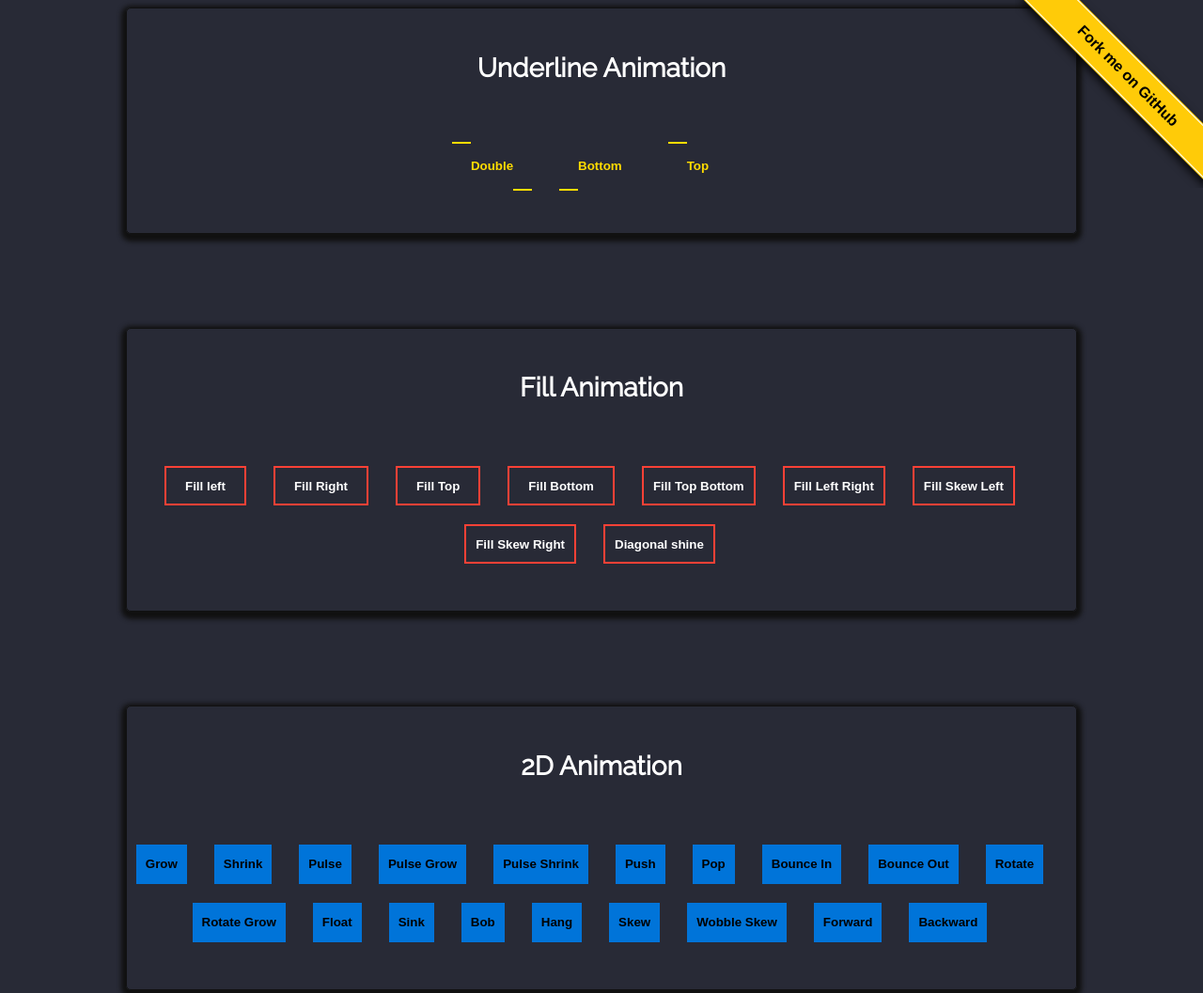
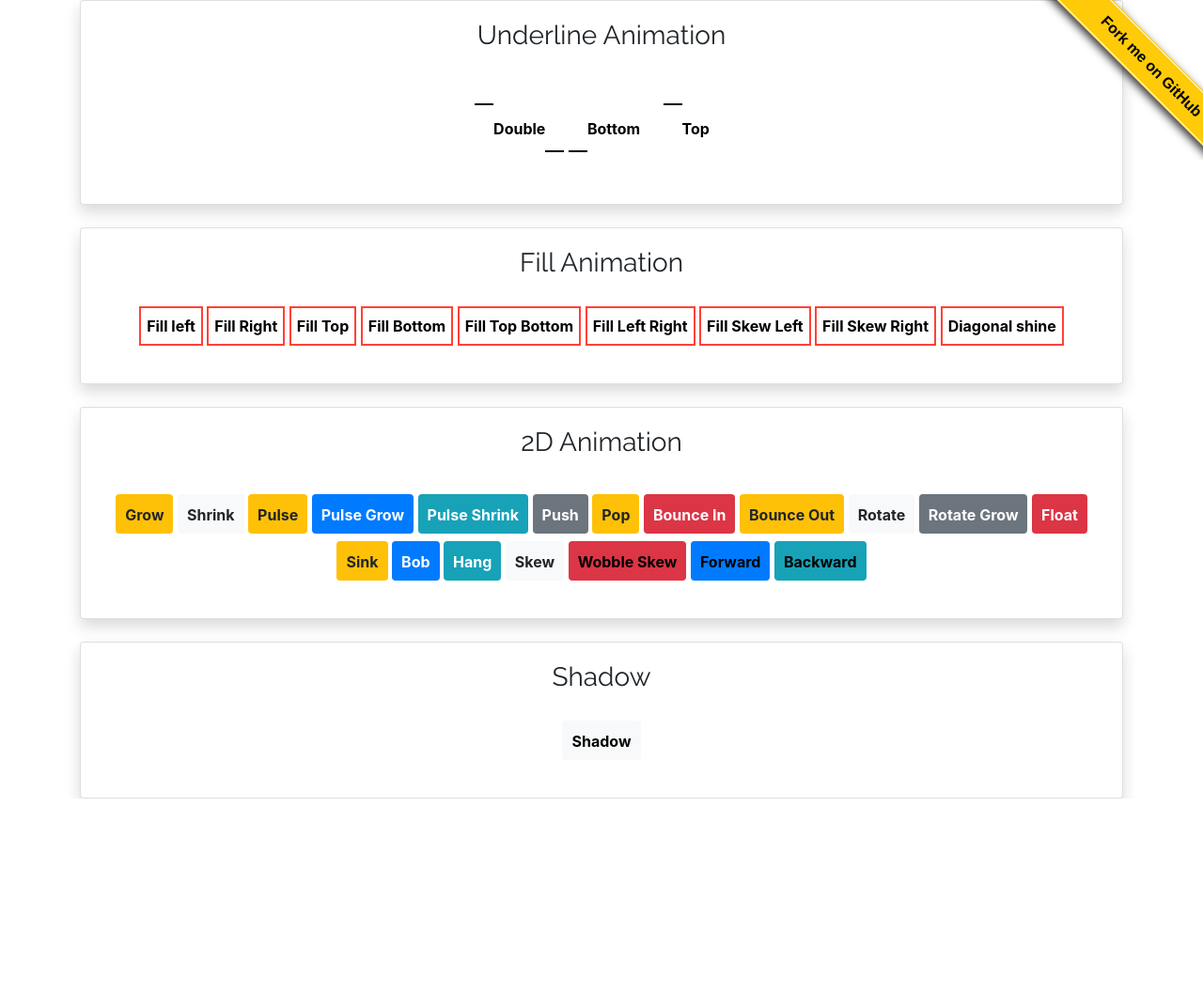
Before and after one commit to knowankit/hoveron, a website: page index.html in a window 1280 px wide. Shown: the top 1057 px of the page at 94% size. After the commit the page ends 850 px from the top, so only its background shows below. Drawn offline with nearby package versions, Linux system fonts and the light colour scheme.

Commit message:
added bootstrap support

```diff
--- a/index.html
+++ b/index.html
@@ -6,20 +6,85 @@
   <meta name="viewport" content="width=device-width, initial-scale=1.0">
   <meta http-equiv="X-UA-Compatible" content="ie=edge">
   <title>Hover On</title>
+  <link rel="stylesheet" href="https://stackpath.bootstrapcdn.com/bootstrap/4.3.1/css/bootstrap.min.css"
+    integrity="sha384-ggOyR0iXCbMQv3Xipma34MD+dH/1fQ784/j6cY/iJTQUOhcWr7x9JvoRxT2MZw1T" crossorigin="anonymous">
   <link href="./source/sass/hover-on.css" type="text/css" rel="stylesheet" />
   <!-- <link href="./components.css" type="text/css" rel="stylesheet" /> -->
   <link href="https://fonts.googleapis.com/css?family=Raleway" rel="stylesheet">
 </head>
 
 <body>
-      <div class="container text-center">
-          <style>#forkongithub a{background:#ffcb08;color:black;text-decoration:none;font-family:arial,sans-serif;text-align:center;font-weight:bold;padding:5px 40px;font-size:1rem;line-height:2rem;position:relative;transition:0.5s;}#forkongithub a:hover{background:black;color:#ffcb08;}#forkongithub a::before,#forkongithub a::after{content:"";width:100%;display:block;position:absolute;top:1px;left:0;height:1px;background:#fff;}#forkongithub a::after{bottom:1px;top:auto;}@media screen and (min-width:800px){#forkongithub{position:fixed;display:block;top:0;right:0;width:200px;overflow:hidden;height:200px;z-index:9999;}#forkongithub a{width:200px;position:absolute;top:60px;right:-60px;transform:rotate(45deg);-webkit-transform:rotate(45deg);-ms-transform:rotate(45deg);-moz-transform:rotate(45deg);-o-transform:rotate(45deg);box-shadow:4px 4px 10px rgba(0,0,0,0.8);}}</style><span id="forkongithub"><a href="https://github.com/knowankit/hoveron">Fork me on GitHub</a></span>
+    <style>
+      #forkongithub a {
+        background: #ffcb08;
+        color: black;
+        text-decoration: none;
+        font-family: arial, sans-serif;
+        text-align: center;
+        font-weight: bold;
+        padding: 5px 40px;
+        font-size: 1rem;
+        line-height: 2rem;
+        position: relative;
+        transition: 0.5s;
+      }
+
+      #forkongithub a:hover {
+        background: black;
+        color: #ffcb08;
+      }
+
+      #forkongithub a::before,
+      #forkongithub a::after {
+        content: "";
+        width: 100%;
+        display: block;
+        position: absolute;
+        top: 1px;
+        left: 20px;
+        height: 1px;
+        background: #fff;
+      }
+
+      #forkongithub a::after {
+        bottom: 1px;
+        top: auto;
+      }
+
+      @media screen and (min-width:800px) {
+        #forkongithub {
+          position: fixed;
+          display: block;
+          top: -30px;
+          right: -145px;
+          width: 400px;
+          overflow: hidden;
+          height: 200px;
+          z-index: 9999;
+        }
+
+        #forkongithub a {
+          width: 400px;
+          position: absolute;
+          top: 80px;
+          right: 0px;
+          transform: rotate(45deg);
+          -webkit-transform: rotate(45deg);
+          -ms-transform: rotate(45deg);
+          -moz-transform: rotate(45deg);
+          -o-transform: rotate(45deg);
+          box-shadow: 4px 4px 10px rgba(0, 0, 0, 0.8);
+        }
+      }
+    </style><span id="forkongithub"><a href="https://github.com/knowankit/hoveron">Fork me on GitHub</a></span>
+
+    <div class="container text-center">
 
     <!--Underline Animation  -->
     <div class="card shadow">
       <div class="card-body">
         <h5 class="card-title text-center railway-heading">Underline Animation</h5>
-        <div class="mt-4">
+        <div class="margin">
           <button class='btn-underline margin'>
             Double
           </button>
@@ -34,10 +99,10 @@
         </div>
       </div>
     </div>
-    <div class="card shadow">
+    <div class="card shadow mt-4">
       <div class="card-body">
         <h5 class="card-title text-center railway-heading">Fill Animation</h5>
-        <div class="mt-4">
+        <div class="margin">
           <button class="btn-fill-left">Fill left</button>
           <button class="btn-fill-right">Fill Right</button>
           <button class="btn-fill-top">Fill Top</button>
@@ -52,38 +117,38 @@
     </div>
 
     <!-- 2D Animation -->
-    <div class="card shadow">
+    <div class="card shadow mt-4 ">
       <div class="card-body">
         <h5 class="card-title text-center railway-heading">2D Animation</h5>
-        <div class="mt-4">
-          <button class="btn-grow">Grow</button>
-          <button class="btn-shrink">Shrink</button>
-          <button class="btn-pulse">Pulse</button>
-          <button class="btn-pulse-grow">Pulse Grow</button>
-          <button class="btn-pulse-shrink">Pulse Shrink</button>
-          <button class="btn-push">Push</button>
-          <button class="btn-pop">Pop</button>
-          <button class="btn-bounce-in">Bounce In</button>
-          <button class="btn-bounce-out">Bounce Out</button>
-          <button class="btn-rotate">Rotate</button>
-          <button class="btn-rotate-grow">Rotate Grow</button>
-          <button class="btn-float">Float</button>
-          <button class="btn-sink">Sink</button>
-          <button class="btn-bob">Bob</button>
-          <button class="btn-hang">Hang</button>
-          <button class="btn-skew">Skew</button>
-          <button class='btn-wobble-skew'>Wobble Skew</button>
-          <button class='btn-forward'>Forward</button>
-          <button class='btn-backward'>Backward</button>
+        <div class="margin">
+          <button class=" btn btn-warning btn-grow mt-2">Grow</button>
+          <button class=" btn btn-light btn-shrink mt-2">Shrink</button>
+          <button class="btn btn-warning btn-pulse mt-2">Pulse</button>
+          <button class="btn btn-primary btn-pulse-grow mt-2">Pulse Grow</button>
+          <button class="btn btn-info btn-pulse-shrink mt-2">Pulse Shrink</button>
+          <button class="btn btn-secondary btn-push mt-2">Push</button>
+          <button class="btn btn-warning btn-pop mt-2">Pop</button>
+          <button class="btn btn-danger btn-bounce-in mt-2">Bounce In</button>
+          <button class="btn btn-warning btn-bounce-out mt-2">Bounce Out</button>
+          <button class="btn btn-light btn-rotate mt-2">Rotate</button>
+          <button class="btn btn-secondary btn-rotate-grow mt-2">Rotate Grow</button>
+          <button class="btn btn-danger btn-float mt-2">Float</button>
+          <button class="btn btn-warning btn-sink mt-2">Sink</button>
+          <button class="btn btn-primary btn-bob mt-2">Bob</button>
+          <button class="btn btn-info btn-hang mt-2">Hang</button>
+          <button class="btn btn-light btn-skew mt-2">Skew</button>
+          <button class='btn btn-danger btn-wobble-skew mt-2'>Wobble Skew</button>
+          <button class='btn btn-primary btn-forward mt-2'>Forward</button>
+          <button class='btn btn-info btn-backward mt-2'>Backward</button>
         </div>
       </div>
     </div>
     <!-- Shadow Card -->
-    <div class="card shadow">
+    <div class="card shadow mt-4">
       <div class="card-body">
         <h5 class="card-title text-center railway-heading">Shadow</h5>
-        <div class="mt-4">
-          <button class='btn-shadow'>
+        <div class="margin">
+          <button class='btn btn-light btn-shadow'>
             Shadow</button>
         </div>
       </div>
--- a/package.json
+++ b/package.json
@@ -1,8 +1,8 @@
 {
   "name": "hover-on",
-  "version": "1.0.1",
+  "version": "1.0.2",
   "description": "A file containing basics of button animation",
-  "main": "components.css",
+  "main": "hover-on.css",
   "scripts": {
     "test": "echo \"Error: no test specified\" && exit 1"
   },
--- a/source/sass/button/_2d-animation.scss
+++ b/source/sass/button/_2d-animation.scss
@@ -6,7 +6,6 @@ $two-d-color: #0074D9;
   font-weight: bold;
   cursor: pointer;
   transition: all 0.2s;
-  background-color: $two-d-color;
 }
 .btn-grow:hover {
   transform: scale(1.1);
@@ -19,7 +18,6 @@ $two-d-color: #0074D9;
   font-weight: bold;
   cursor: pointer;
   transition: all 0.2s;
-  background-color: $two-d-color;
 }
 .btn-pulse:hover {
   animation-name: pulse;
@@ -34,7 +32,6 @@ $two-d-color: #0074D9;
   font-weight: bold;
   cursor: pointer;
   transition: all 0.2s;
-  background-color: $two-d-color;
 }
 .btn-shrink:hover {
   transform: scale(0.9);
@@ -42,7 +39,6 @@ $two-d-color: #0074D9;
 .btn-pulse-shrink{
   border: none;
   padding: 10px;
-  background-color: $two-d-color;
   height: 42px;
   font-weight: bold;
   cursor: pointer;
@@ -55,7 +51,6 @@ $two-d-color: #0074D9;
   animation-direction: alternate;
 }
 .btn-pulse-grow{
-  background-color: $two-d-color;
   border: none;
   padding: 10px;
   height: 42px;
@@ -70,7 +65,6 @@ $two-d-color: #0074D9;
   animation-direction: alternate;
 }
 .btn-pop{
-  background-color: $two-d-color;
   border: none;
   padding: 10px;
   height: 42px;
@@ -85,7 +79,6 @@ $two-d-color: #0074D9;
   animation-direction: alternate;
 }
 .btn-push{
-  background-color: $two-d-color;
   border: none;
   padding: 10px;
   height: 42px;
@@ -100,7 +93,6 @@ $two-d-color: #0074D9;
   animation-direction: alternate;
 }
 .btn-bounce-in{
-  background-color: $two-d-color;
   border: none;
   padding: 10px;
   height: 42px;
@@ -115,7 +107,6 @@ $two-d-color: #0074D9;
   animation-fill-mode: forwards;
 }
 .btn-bounce-out{
-  background-color: $two-d-color;
   border: none;
   padding: 10px;
   height: 42px;
@@ -131,7 +122,6 @@ $two-d-color: #0074D9;
 }
 .btn-bounce-out{
   border: none;
-  background-color: $two-d-color;
   padding: 10px;
   height: 42px;
   font-weight: bold;
@@ -145,7 +135,6 @@ $two-d-color: #0074D9;
   animation-fill-mode: forwards;
 }
 .btn-rotate{
-  background-color: $two-d-color;
   border: none;
   padding: 10px;
   height: 42px;
@@ -160,7 +149,6 @@ $two-d-color: #0074D9;
 }
 .btn-rotate-grow{
   border: none;
-  background-color: $two-d-color;
   padding: 10px;
   height: 42px;
   font-weight: bold;
@@ -173,7 +161,6 @@ $two-d-color: #0074D9;
   animation-fill-mode: forwards;
 }
 .btn-float {
-  background-color: $two-d-color;
   border: none;
   padding: 10px;
   height: 42px;
@@ -186,7 +173,6 @@ $two-d-color: #0074D9;
 }
 
 .btn-sink {
-  background-color: $two-d-color;
   border: none;
   padding: 10px;
   height: 42px;
@@ -199,7 +185,6 @@ $two-d-color: #0074D9;
 }
 
 .btn-bob {
-  background-color: $two-d-color;
   border: none;
   padding: 10px;
   height: 42px;
@@ -214,7 +199,6 @@ $two-d-color: #0074D9;
 }
 
 .btn-hang {
-  background-color: $two-d-color;
   border: none;
   padding: 10px;
   height: 42px;
@@ -228,7 +212,6 @@ $two-d-color: #0074D9;
   animation-direction: alternate;
 }
 .btn-skew {
-  background-color: $two-d-color;
   border: none;
   padding: 10px;
   height: 42px;
@@ -241,7 +224,6 @@ $two-d-color: #0074D9;
 }
 
 .btn-wobble-skew {
-  background-color: $two-d-color;
   padding: 10px;
   height: 42px;
   cursor: pointer;
@@ -266,7 +248,6 @@ $two-d-color: #0074D9;
   font-weight: bold;
   color: black;
   transition: all 0.25s;
-  background-color: $two-d-color;
 }
 .btn-forward:hover {
   transform: translatex(10px);
@@ -277,7 +258,6 @@ $two-d-color: #0074D9;
   cursor: pointer;
   position: relative;
   border: none;
-  background-color: $two-d-color;
   font-weight: bold;
   color: black;
   transition: all 0.25s;
--- a/source/sass/button/_fill.scss
+++ b/source/sass/button/_fill.scss
@@ -1,13 +1,14 @@
 
   .btn-fill-left{
     background-color: transparent;
-    padding: 10px 20px;
     height: 42px;
     font-weight: bold;
     position: relative;
     cursor: pointer;
     border: 2px solid #FF4136;
-    color: white;
+    color: black;
+    z-index: 1;
+    text-align: center;
   }
   .btn-fill-left::before{
     content: '';
@@ -19,22 +20,23 @@
     left: 0px;
     z-index:-1;
     transition: all 0.25s;
-    color: white;
+    color: black;
   }
   .btn-fill-left:hover::before{
     width:100%;
+    color: red !important;
   }
 
   //Fill right
   .btn-fill-right{
      background-color: transparent;
-    padding: 10px 20px;
     height: 42px;
     font-weight: bold;
     position: relative;
     cursor: pointer;
     border: 2px solid #FF4136;
-    color: white;
+    color: black;
+    z-index: 1;
   }
   .btn-fill-right::before{
     content: '';
@@ -48,7 +50,7 @@
      transition: all 0.25s;
   }
   .btn-fill-right:hover{
-    color: white;
+    color: black;
   }
   .btn-fill-right:hover::before{
     width:100%;
@@ -56,14 +58,14 @@
 
   // Fill top
   .btn-fill-top{
-     background-color: transparent;
-    padding: 10px 20px;
+    background-color: transparent;
     height: 42px;
     font-weight: bold;
     position: relative;
     cursor: pointer;
     border: 2px solid #FF4136;
-    color: white;
+    color: black;
+    z-index: 1;
   }
   .btn-fill-top::before{
     content: '';
@@ -85,13 +87,13 @@
 
   .btn-fill-bottom{
      background-color: transparent;
-    padding: 10px 20px;
     height: 42px;
     font-weight: bold;
     position: relative;
     cursor: pointer;
     border: 2px solid #FF4136;
-    color: white;
+    color: black;
+    z-index: 1;
   }
   .btn-fill-bottom::before{
     content: '';
@@ -111,17 +113,17 @@
   //Fill Top bottom
 
   .btn-top-bottom{
-    padding: 10px;
     height: 42px;
     cursor: pointer;
     position:relative;
     border: 2px solid #FF4136;
     background-color: transparent;
     font-weight: bold;
-    color: white;
+    color: black;
+    z-index: 1;
   }
   .btn-top-bottom:hover{
-    color: white;
+    color: black;
   }
   .btn-top-bottom::before{
     content: '';
@@ -155,17 +157,17 @@
   //Fill left right
 
   .btn-left-right{
-    padding: 10px;
     height: 42px;
     cursor: pointer;
     position:relative;
     border: 2px solid #FF4136;
     background-color: transparent;
     font-weight: bold;
-    color: white;
+    color: black;
+    z-index: 1;
   }
   .btn-left-right:hover{
-    color: white;
+    color: black;
   }
   .btn-left-right::before{
     content: '';
@@ -198,8 +200,8 @@
 
   .btn-skew-left{
   border: none;
-  padding: 10px 10px;
-  color: white;
+  color: black;
+  z-index: 1;
   font-weight: bold;
   cursor: pointer;
   border: 2px solid #FF4136;
@@ -238,8 +240,7 @@
 // Right
 .btn-skew-right{
   border: none;
-  padding: 10px 10px;
-  color: white;
+  color: black;
   font-weight: bold;
   cursor: pointer;
   border: 2px solid #FF4136;
@@ -247,6 +248,7 @@
   background-color: transparent;
   position: relative;
   overflow: hidden;
+  z-index: 1;
 }
 
 .btn-skew-right::after, .btn-skew-right:before{
@@ -278,8 +280,7 @@
 
 .btn-cool-shine{
   border: none;
-  padding: 10px;
-  color: white;
+  color: black;
   font-weight: bold;
   cursor: pointer;
   border: 2px solid #FF4136;
@@ -287,6 +288,7 @@
   background-color: transparent;
   position: relative;
   overflow: hidden;
+  z-index: 1;
 }
 
 .btn-cool-shine:before{
--- a/source/sass/button/_shadow-glow.scss
+++ b/source/sass/button/_shadow-glow.scss
@@ -7,7 +7,6 @@
     font-weight: bold;
     color: black;
     transition: all 0.25s;
-    background-color: #01FF70;
   }
   .btn-shadow::after{
     content: '';
--- a/source/sass/button/_underline.scss
+++ b/source/sass/button/_underline.scss
@@ -7,7 +7,7 @@
     background-color: transparent;
     position: relative;
     cursor: pointer;
-    color: #FFDC00;
+    color: black;
   }
   .btn-underline::after,
   .btn-underline::before {
@@ -21,13 +21,13 @@
   .btn-underline::before {
     top: -5px;
     left: 0px;
-    border-top: 2px solid #FFDC00;
+    border-top: 2px solid black;
   }
 
   .btn-underline::after {
     bottom: -5px;
     right: 0px;
-    border-bottom: 2px solid #FFDC00;
+    border-bottom: 2px solid black;
   }
   .btn-underline:hover::before,
   .btn-underline:hover::after {
@@ -43,7 +43,7 @@
     background-color: transparent;
     position: relative;
     cursor: pointer;
-    color: #FFDC00;
+    color: black;
   }
   .btn-underline-bottom::after {
     position: absolute;
@@ -57,7 +57,7 @@
   .btn-underline-bottom::after {
     bottom: -5px;
     left: 0px;
-    border-bottom: 2px solid #FFDC00;
+    border-bottom: 2px solid black;
   }
   .btn-underline-bottom:hover::after {
     width: 100%;
@@ -74,7 +74,7 @@
     background-color: transparent;
     position: relative;
     cursor: pointer;
-    color: #FFDC00;
+    color: black;
   }
   .btn-underline-top::before {
     position: absolute;
@@ -88,7 +88,7 @@
   .btn-underline-top::before {
     top: -5px;
     left: 0px;
-    border-bottom: 2px solid #FFDC00;
+    border-bottom: 2px solid black;
   }
   .btn-underline-top:hover::before {
     width: 100%;
--- a/source/sass/util/_starter.scss
+++ b/source/sass/util/_starter.scss
@@ -1,35 +1,37 @@
-body{
-background-color: #282a36;
-}
-.container {
-    width: 80%;
-    margin-left: auto;
-    margin-right: auto;
-}
-.text-center {
-    text-align: center;
-}
-.card {
-    border: 1px solid #111111;
-    margin-bottom: 100px;
-    padding-bottom: 50px;
-    border-radius: 5px;
-    text-align: center;
-}
+// body{
+// background-color: #282a36;
+// }
+// .container {
+//     width: 80%;
+//     margin-left: auto;
+//     margin-right: auto;
+// }
+// .text-center {
+//     text-align: center;
+// }
+// .card {
+//     margin-bottom: 100px;
+//     padding-bottom: 50px;
+// }
 
-.shadow{
-    -moz-box-shadow:    3px 3px 5px 6px #111111;
-    -webkit-box-shadow: 3px 3px 5px 6px #111111;
-    box-shadow:         0px 3px 5px 5px #111111;
-}
+// .shadow{
+//     -moz-box-shadow:    3px 3px 5px 6px #111111;
+//     -webkit-box-shadow: 3px 3px 5px 6px #111111;
+//     box-shadow:         0px 3px 5px 5px #111111;
+// }
 
 .railway-heading {
     font-family: 'Raleway', sans-serif;
     font-size: 28px;
-    color: white;
+    color: blacks;
 }
 
-button{
-    margin-right: 25px;
-    margin-top: 20px;
+// button{
+//     margin-right: 25px;
+//     margin-top: 20px;
+// }
+
+.margin{
+    margin-top: 30px;
+    margin-bottom: 20px;
 }
```
Also changed, not shown: README.md, source/sass/hover-on.css, 1 other file.
